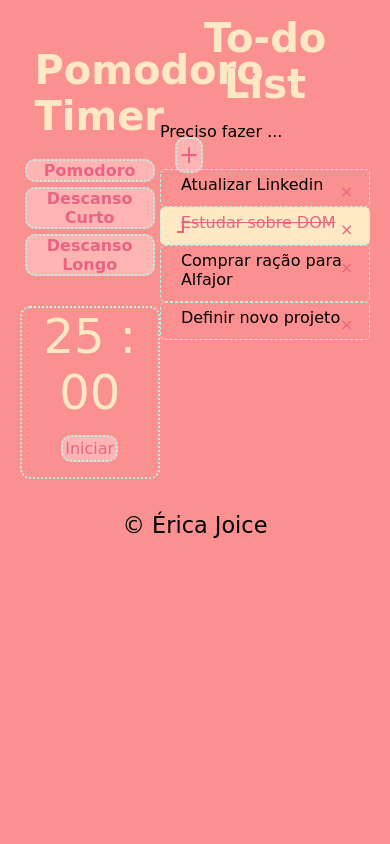
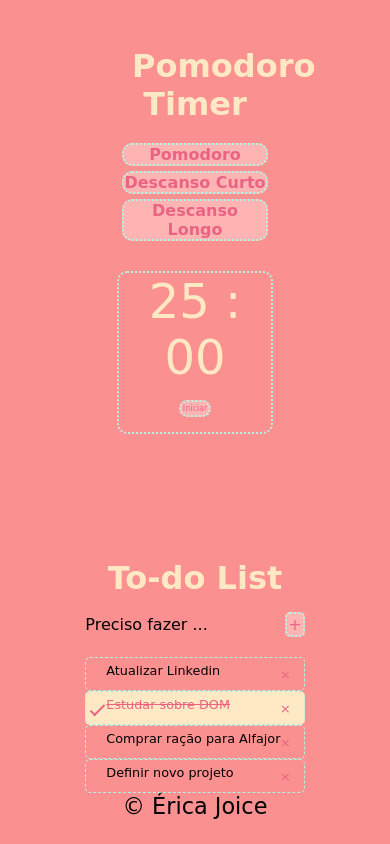
Before and after one commit to Skynii/pomodoro_timer, a plain HTML site: page index.html in a window 390 px wide. Drawn offline with Linux system fonts and the light colour scheme; a web font is replaced by a local one.

Commit message:
checked working!

```diff
--- a/index.html
+++ b/index.html
@@ -63,14 +63,15 @@
       </section>
 
       <section class="to-do">
-        <h1>To-do List</h1>
 
-        <div class="input">
+            <h1>To-do List</h1>
 
+
+            <div class="input">
          <input class="add-text" id="text" placeholder="Preciso fazer ...">
 
          <span class="btn-add" onclick="addTask()">+</span>
-
+      </div>
          <div>
             <ul class ="list" id ="myList">
                <li class = "">Atualizar Linkedin</li>
--- a/style.css
+++ b/style.css
@@ -14,11 +14,13 @@ main{
    display:flex;
    width: 90%;
    margin:0 auto;
+
 }
 body{
    background-color: var(--pink);
    box-sizing: border-box;
    height: 100%;
+   box-sizing: border-box;
 }
 
 header{
@@ -50,7 +52,7 @@ h1{
 
 .navigation{
    justify-content: space-between;
-   font-size: 1.5rem;
+   font-size: 1rem;
    font-family: var(--girls);
    font-weight: bold;
    color:var(--pink);
@@ -107,7 +109,7 @@ h1{
 
 }
 
-.btn>button, .btn-add{
+.btn>button{
    flex-direction: column;
    margin: 15px;
    padding:2px;
@@ -136,7 +138,22 @@ footer{
 
 
 @media screen and (max-width:600px) {
+   main{
+      display:flex;
+      flex-direction: column;
+      width: 100%;
+   }
 
+   section{
+
+   }
+   h1{
+      font-size:1rem;
+   }
+
+   .nav{
+      width: 100%;
+   }
    .navigation{
 
       flex-direction: column;
@@ -155,14 +172,16 @@ footer{
    }
 
    .btn>button{
-      font-size: 1.0rem;
+      font-size: 0.5rem;
    }
 
 }
 @media screen and (max-width:800px) {
-
+   h1{
+      font-size:2rem;
+   }
    .navigation{
-      font-size:1.2rem;
+      font-size:0.8rem;
    }
 
 }
--- a/todo.css
+++ b/todo.css
@@ -16,20 +16,22 @@ section.to-do{
 
    font-family:var(--girls);
    max-width: 60%;
-
+   margin:0 auto;
+   margin-top: 2rem
 }
 
-.list>li{
+
+ul li{
    cursor: pointer;
    position:relative;
    padding: 5px 3px 12px 20px;
-   font-size: 1rem;
-   list-style-type: none;
+   font-size: 0.8rem;
+   transition:0.2s;
    border: 1px dashed var(--blue);
    border-radius: 5px;
+   list-style-type: none;
 
 
-   transition:0.2s;
    -webkit-user-select: none;
    -moz-user-select: none;
    -ms-user-select: none;
@@ -39,34 +41,60 @@ section.to-do{
 ul li.checked{
    background-color: var(--yellow);
    color:var(--pink);
-   font-family: var(--girls);
    text-decoration: line-through;
+
+
 }
 
-.checked:before{
+li{
+   margin:
+}
+ul li.checked:before{
    content:'';
    position:absolute;
-   border-color: var(--pink);border-style: solid;
+   border-color: var(--pink);
+   border-style: solid;
    border-width: 0 2px 2px 0;
-   top: 10px;
-   left: 16px;
-   transform: ritate(45deg);
+   top: 9px;
+   left: 3px;
+   transform: rotate(45deg);
    height: 15px;
    width:7px;
    font-family: var(girls);
    font-weight: bold;
+   margin-left: 5px;
+
+
 }
 .close{
    position: absolute;
-   right: 0;
-   top:0;
+   right: -3px;
+   top:-3px;
    color: var(--pink);
    padding: 12px 16px;
 
 
 }
 
+
 .close:hover{
 
    color:var(--yellow)
 }
+
+.input{
+   display:flex;
+   flex-direction: row;
+   justify-content: space-between;
+   margin-bottom: 20px;
+}
+.btn-add{
+   padding:1px;
+   color:var(--pink);
+   background-color:#ffb4b4 ;
+   font-size: 1rem;
+   border-radius: 5px;
+
+   font-family: var(--girls);
+   border: 2px dotted var(--blue);
+}
--- a/todo.js
+++ b/todo.js
@@ -26,7 +26,7 @@ for(i = 0; i < close.length; i++){
 var list = document.querySelector('ul');
 list.addEventListener('click', function(ev) {
    if(ev.target.tagName === 'LI') {
-      ev.target.classList.add('checkbox');
+      ev.target.classList.toggle('checked');
    }
 }, false);
 
```
